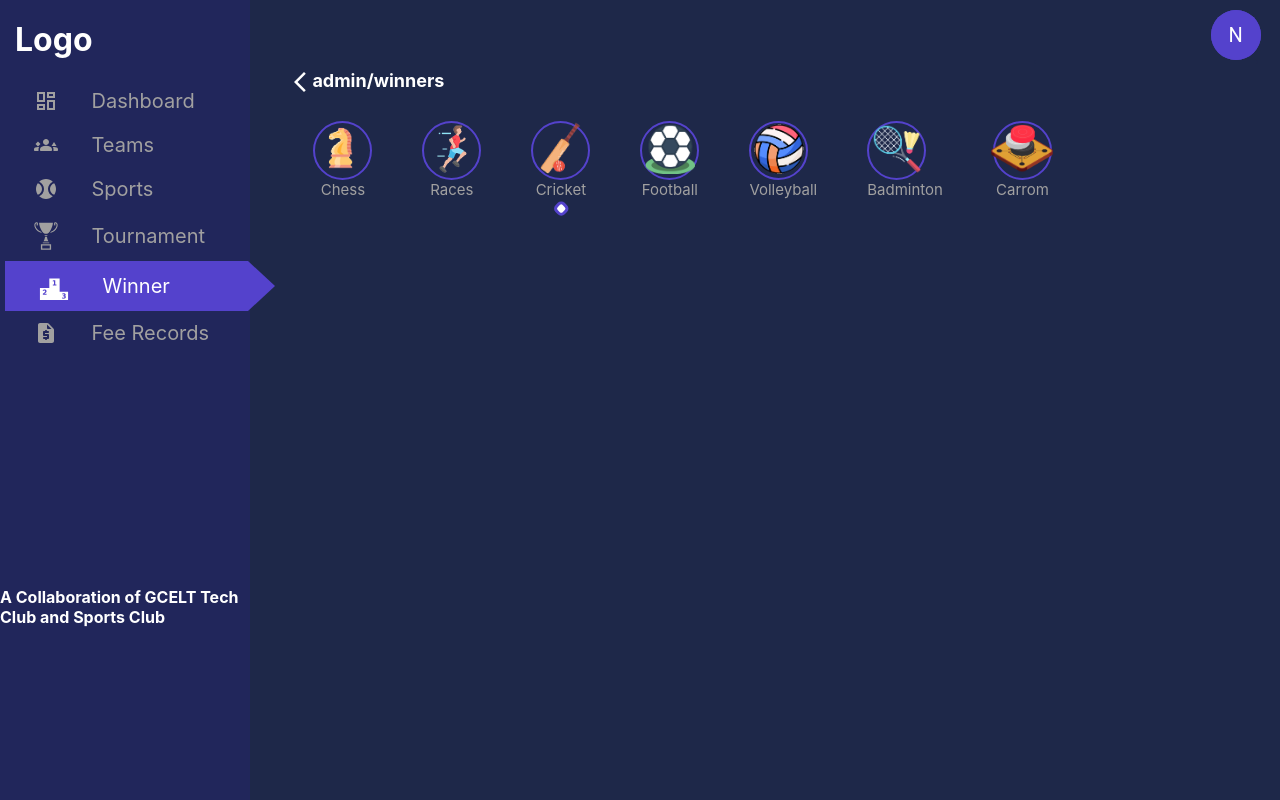
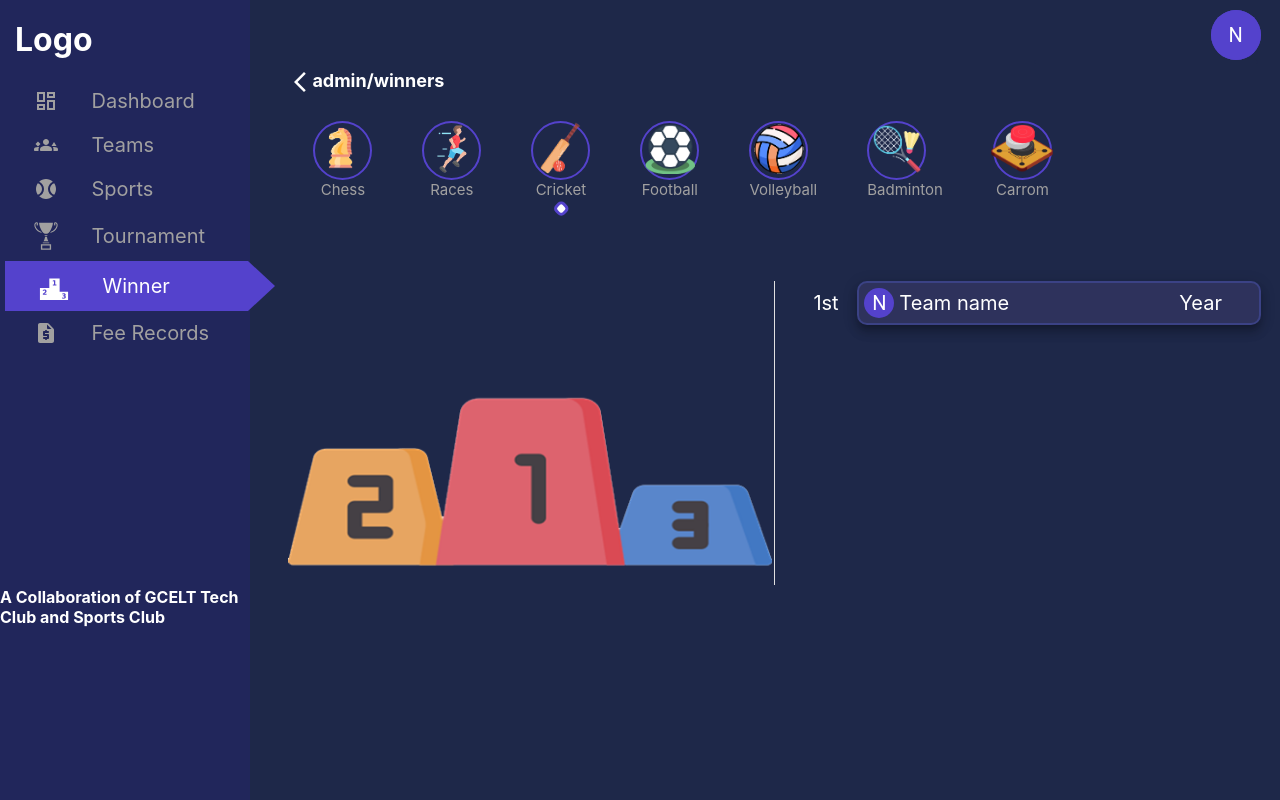
Before and after one commit to gcelt-techclub/Web-App, a React (Create React App) app: page /admin/winners in a window 1280 px wide. Built offline with nearby package versions, Linux system fonts and the light colour scheme; no server answers; sample sign-in values are in the browser's storage.

Commit message:
winner interface

```diff
--- a/src/pages/admin/Winners.jsx
+++ b/src/pages/admin/Winners.jsx
@@ -1,6 +1,9 @@
 import React from 'react'
+import { Paper, Grid, Divider } from '@mui/material';
+import Avatar from "@mui/material/Avatar";
 import Sportsbar from "../../components/SportsNavbar.jsx";
-
+import Podium from "../../assets/icons/Winner.png"
+import { FcLeft } from 'react-icons/fc';
 // import { SelectedSports } from '../context/context.js';
 
 function Winners() {
@@ -9,6 +12,35 @@ function Winners() {
   return (
     <div>
       <Sportsbar />
+      <div>
+        <Grid container>
+          <Grid item xs>
+            <img src={Podium} height='300px' />
+          </Grid>
+          <Divider orientation="vertical" flexItem color='#fff'>
+          </Divider>
+          <Grid item xs style={{marginLeft:20}}>
+            <div className="positions" style={{
+                             display:'flex', alignItems: 'center', color:'#fff',
+                  fontSize:20, justifyContent:'space-evenly'
+                }}>
+              1st
+              <Paper className="pos_card" style={{
+                  width: 400, height: 40, backgroundColor: '#2e325c',
+                  border: '2px solid #3b4285', borderRadius: '10px',
+                  display:'flex', alignItems: 'center', color:'#fff',
+                  fontSize:20, justifyContent:'space-around',
+                }} elevation={8}>
+                <div style={{flex:'10%' , display:'grid', placeItems: 'center'}}>
+                  <Avatar sx={{ width: 30, height: 30, bgcolor: '#5442cc' }}>N</Avatar></div>
+                <div id='Tname' style={{flex:'70%'}}> Team name </div>
+                <div id='Year' style={{ flex:'20%' }}> Year </div>
+              </Paper>
+            </div>
+
+          </Grid>
+        </Grid>
+      </div>
     </div>
   )
 }
```
